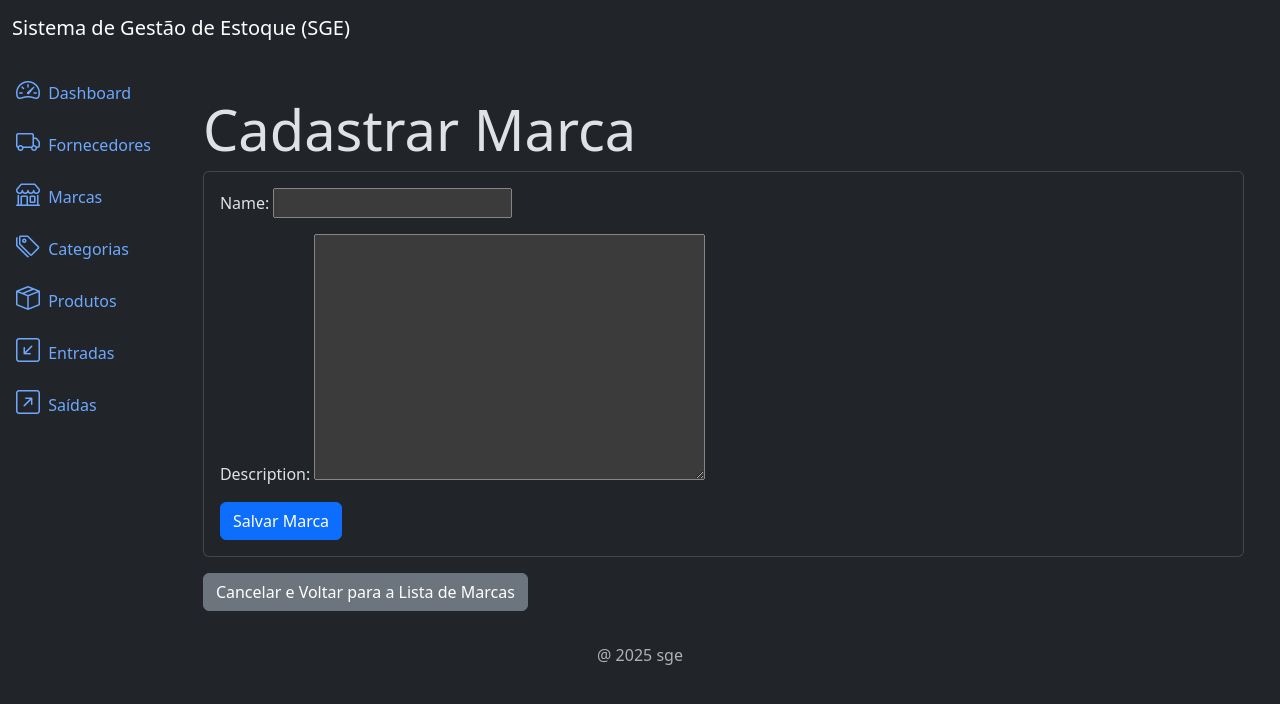
After one commit to Rafael-ST/sge, a Django app: page /brands/create/ in a window 1280 px wide. The commit adds this page. Shown: the top 704 px of the page. Run offline with Django 5.2, Linux system fonts and the light colour scheme.

Commit message:
brands template

```diff
--- a/app/templates/base.html
+++ b/app/templates/base.html
@@ -1,15 +1,20 @@
 <!DOCTYPE html>
 <html lang="pt-br" data-bs-theme="dark">
+
 <head>
   <meta charset="UTF-8">
   <meta name="viewport" content="width=device-width, initial-scale=1.0">
+
   <title>{% block title %}{% endblock %}</title>
-        <link href="https://cdn.jsdelivr.net/npm/bootstrap@5.3.7/dist/css/bootstrap.min.css" rel="stylesheet" integrity="sha384-LN+7fdVzj6u52u30Kp6M/trliBMCMKTyK833zpbD+pXdCLuTusPj697FH4R/5mcr" crossorigin="anonymous">
-        <script src="https://cdn.jsdelivr.net/npm/bootstrap@5.3.7/dist/js/bootstrap.bundle.min.js" integrity="sha384-ndDqU0Gzau9qJ1lfW4pNLlhNTkCfHzAVBReH9diLvGRem5+R9g2FzA8ZGN954O5Q" crossorigin="anonymous"></script>
-        <link rel="stylesheet" href="https://cdn.jsdelivr.net/npm/bootstrap-icons@1.13.1/font/bootstrap-icons.min.css">
+
+  <link href="https://cdn.jsdelivr.net/npm/bootstrap@5.3.3/dist/css/bootstrap.min.css" rel="stylesheet" integrity="sha384-QWTKZyjpPEjISv5WaRU9OFeRpok6YctnYmDr5pNlyT2bRjXh0JMhjY6hW+ALEwIH" crossorigin="anonymous">
+  <script src="https://cdn.jsdelivr.net/npm/bootstrap@5.3.3/dist/js/bootstrap.bundle.min.js" integrity="sha384-YvpcrYf0tY3lHB60NNkmXc5s9fDVZLESaAA55NDzOxhy9GkcIdslK1eN7N6jIeHz" crossorigin="anonymous"></script>
+  <link rel="stylesheet" href="https://cdn.jsdelivr.net/npm/bootstrap-icons@1.11.3/font/bootstrap-icons.min.css">
 </head>
+
 <body>
   {% include 'components/_header.html' %}
+
   <div class="container-fluid">
     {% include 'components/_sidebar.html' %}
     <div class="col py-3">
@@ -25,4 +30,5 @@
   </div>
   {% include 'components/_footer.html' %}
 </body>
+
 </html>
--- a/app/templates/components/_sidebar.html
+++ b/app/templates/components/_sidebar.html
@@ -1,62 +1,56 @@
 <div class="row flex-nowrap">
-    <div class="col-auto col-md-0 col-lx-0 px-0 bg-dark">
+  <div class="col-auto col-md-0 col-xl-0 px-0 bg-dark">
     <div class="d-flex flex-column align-items-center align-items-sm-start px-3 pt-2 text-white">
-            <button class="btn btn-dark d-block d-sm-none mb-3" type="button" data-bs-toggle="collapse" data-bs-target="#menuCollapse" aria-expanded="false" aria-controls="menuCollapse">
+      <button class="btn btn-dark d-block d-sm-none mb-3" type="button" data-bs-toggle="collapse"
+        data-bs-target="#menuCollapse" aria-expanded="false" aria-controls="menuCollapse">
         <i class="bi bi-list fs-4"></i>
       </button>
       <div class="collapse d-sm-block" id="menuCollapse">
         <ul class="nav flex-column align-items-start" id="menu">
           <li>
             <a href="#" class="nav-link px-0 align-middle">
-                            <i class="bi bi-speedometer2 fs-4">
+              <i class="bi bi-speedometer2 fs-4"></i>
               <span class="ms-1">Dashboard</span>
-                            </i>
             </a>
           </li>
           <li>
             <a href="#" class="nav-link px-0 align-middle">
-                            <i class="bi bi-truck fs-4">
+              <i class="bi bi-truck fs-4"></i>
               <span class="ms-1">Fornecedores</span>
-                            </i>
+            </a>
+          </li>
+          <li>
+            <a href="{% url 'brand_list' %}" class="nav-link px-0 align-middle">
+              <i class="bi bi-shop fs-4"></i>
+              <span class="ms-1">Marcas</span>
             </a>
           </li>
           <li>
             <a href="#" class="nav-link px-0 align-middle">
-                            <i class="bi bi-shop fs-4">
-                                <span class="ms-1">Marcas</span>
-                            </i>
+              <i class="bi bi-tags fs-4"></i>
+              <span class="ms-1">Categorias</span>
             </a>
           </li>
           <li>
             <a href="#" class="nav-link px-0 align-middle">
-                            <i class="bi bi-tags fs-4">
-                                <span class="ms-1">Categorias</span>
-                            </i>
+              <i class="bi bi-box-seam fs-4"></i>
+              <span class="ms-1">Produtos</span>
             </a>
           </li>
           <li>
             <a href="#" class="nav-link px-0 align-middle">
-                            <i class="bi bi-box-seam fs-4">
-                                <span class="ms-1">Produtos</span>
-                            </i>
+              <i class="bi bi-arrow-down-left-square fs-4"></i>
+              <span class="ms-1">Entradas</span>
             </a>
           </li>
           <li>
             <a href="#" class="nav-link px-0 align-middle">
-                            <i class="bi bi-arrow-down-left-square fs-4">
-                                <span class="ms-1">Entradas</span>
-                            </i>
-                        </a>
-                    </li>
-                    <li>
-                        <a href="#" class="nav-link px-0 align-middle">
-                            <i class="bi bi-arrow-up-right-square fs-4">
+              <i class="bi bi-arrow-up-right-square fs-4"></i>
               <span class="ms-1">Saídas</span>
-                            </i>
             </a>
           </li>
         </ul>
       </div>
+      <hr>
     </div>
   </div>
-</div>
--- /dev/null
+++ b/brands/forms.py
@@ -0,0 +1,8 @@
+from django import forms
+from . import models
+
+
+class BrandForm(forms.ModelForm):
+    class Meta:
+        model = models.Brand
+        fields = ['name', 'description']
--- /dev/null
+++ b/brands/templates/brand_create.html
@@ -0,0 +1,20 @@
+{% extends 'base.html' %}
+
+{% block content %}
+
+    <div class="container mt-4">
+        <h3 class="display-4">Cadastrar Marca</h3>
+
+        <div class="card">
+            <div class="card-body">
+                <form action="" method="post" class="form">
+                    {% csrf_token %}
+                    {{ form.as_p }}
+                    <button type="submit" class="btn btn-primary">Salvar Marca</button>
+                </form>
+            </div>
+        </div>
+        <a href="{% url 'brand_list' %}" class="btn btn-secondary mt-3">Cancelar e Voltar para a Lista de Marcas</a>
+    </div>
+
+{% endblock %}
--- a/brands/urls.py
+++ b/brands/urls.py
@@ -2,5 +2,6 @@ from django.urls import path
 from . import views
 
 urlpatterns = [
-    path('brands/list/', views.BrandListView.as_view(), name='brand_list')
+    path('brands/list/', views.BrandListView.as_view(), name='brand_list'),
+    path('brands/create/', views.BrandCreateView.as_view(), name='brand_create'),
 ]
--- a/brands/views.py
+++ b/brands/views.py
@@ -1,8 +1,25 @@
-from django.views.generic import ListView
-from . import models
+from django.views.generic import ListView, CreateView
+from . import models, forms
+from django.urls import reverse_lazy
 
 
 class BrandListView(ListView):
     model = models.Brand
     template_name = 'brand_list.html'
     context_object_name = 'brands'
+
+    def get_queryset(self):
+        queryset = super().get_queryset()
+        name = self.request.GET.get('name')
+
+        if name:
+            queryset = queryset.filter(name__icontains=name)
+
+        return queryset
+
+
+class BrandCreateView(CreateView):
+    models = models.Brand
+    template_name = 'brand_create.html'
+    form_class = forms.BrandForm
+    success_url = reverse_lazy('brand_list')
```
Also changed, not shown: brands/admin.py (+8 -1 lines), brands/templates/brand_list.html (+40 -1 lines). Lines whose indentation alone changed are shown as unchanged.
